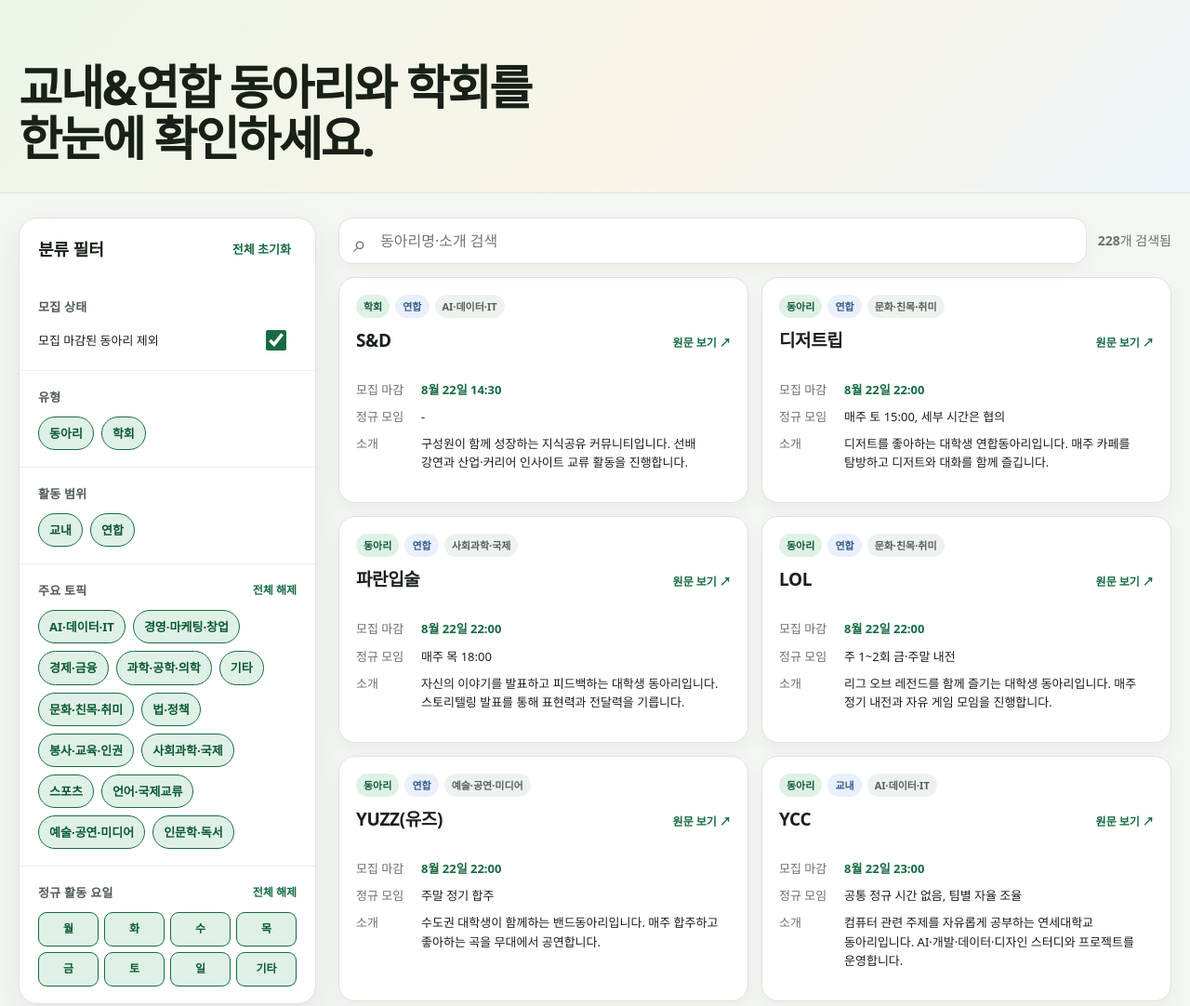
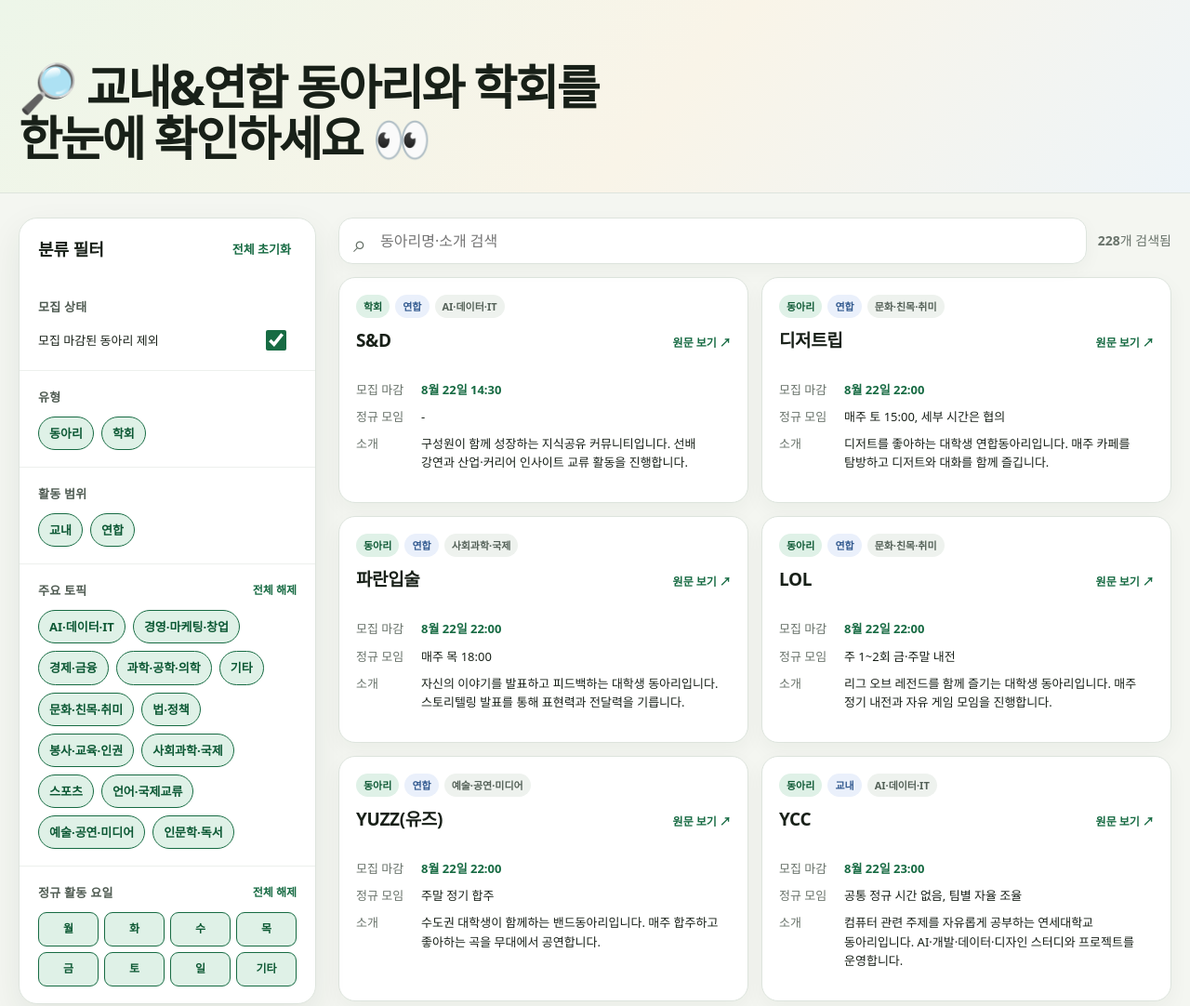
Before and after one commit to 9yuhyeok/dongari, a plain HTML site: page index.html in a window 1280 px wide. Shown: the top 1082 px of the page at 93% size. Drawn offline with Linux system fonts and the light colour scheme.

Commit message:
Update index.html

```diff
--- a/index.html
+++ b/index.html
@@ -19,7 +19,7 @@
   </style>
 </head>
 <body>
-  <header class="hero"><div class="wrap"><h1>교내&연합 동아리와 학회를<br>한눈에 확인하세요.</h1></div></header>
+  <header class="hero"><div class="wrap"><h1>🔎 교내&연합 동아리와 학회를<br>한눈에 확인하세요 👀</h1></div></header>
   <main class="wrap layout">
     <aside class="filters" aria-label="필터"><div class="filter-head"><h2>분류 필터</h2><button class="reset" id="reset">전체 초기화</button></div>
       <section class="group"><h3>모집 상태</h3><label class="switch">모집 마감된 동아리 제외 <input type="checkbox" id="excludeClosed" checked></label></section>
```
